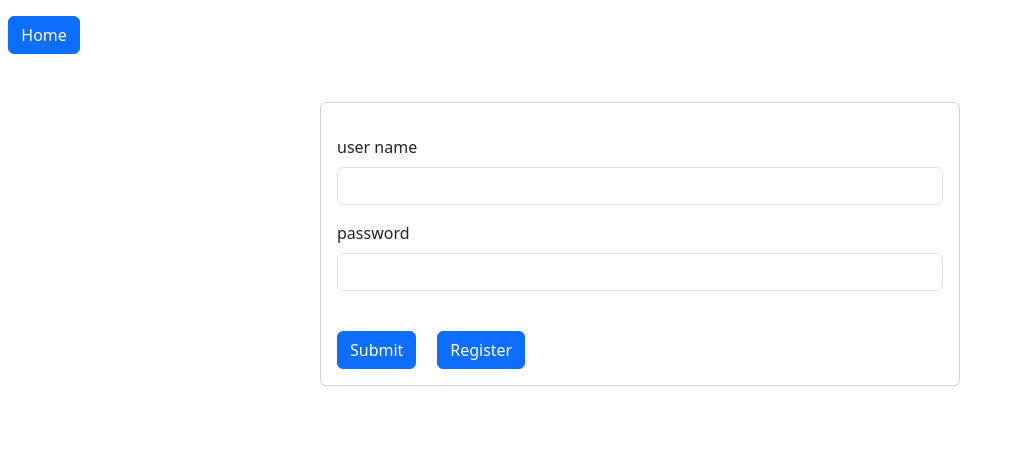
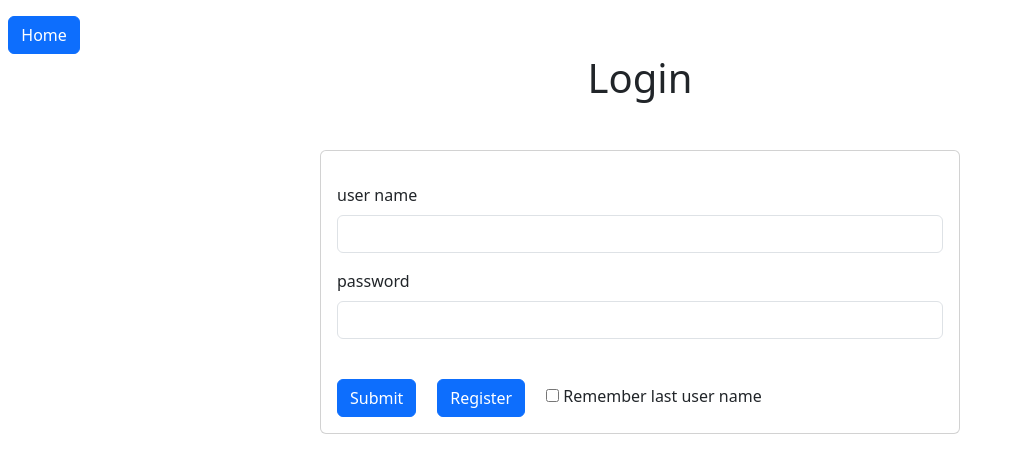
Before and after one commit to cosc481-group2/headstone-tributes, a PHP site: page /login.php in a window 1280 px wide. Shown: the top 473 px of the page, without its empty margins (0-1015 px from the left). Run offline with PHP 8.4, Linux system fonts and the light colour scheme.

Commit message:
added 'remember me' login feature

```diff
--- a/login.php
+++ b/login.php
@@ -1,10 +1,10 @@
 <!DOCTYPE html>
 <script src="https://cdn.jsdelivr.net/npm/bootstrap@5.3.0-alpha1/dist/js/bootstrap.bundle.min.js"
-  integrity="sha384-w76AqPfDkMBDXo30jS1Sgez6pr3x5MlQ1ZAGC+nuZB+EYdgRZgiwxhTBTkF7CXvN" crossorigin="anonymous"></script>
-<script src="https://ajax.googleapis.com/ajax/libs/jquery/3.6.0/jquery.min.js"  ></script>
+    integrity="sha384-w76AqPfDkMBDXo30jS1Sgez6pr3x5MlQ1ZAGC+nuZB+EYdgRZgiwxhTBTkF7CXvN"
+    crossorigin="anonymous"></script>
+<script src="https://ajax.googleapis.com/ajax/libs/jquery/3.6.0/jquery.min.js"></script>
 <script src="login3.js"></script>
 <html lang="en">
-
 
 
 <head>
@@ -14,19 +14,19 @@
     <link href="https://cdn.jsdelivr.net/npm/bootstrap@5.3.0-alpha1/dist/css/bootstrap.min.css" rel="stylesheet"
         integrity="sha384-GLhlTQ8iRABdZLl6O3oVMWSktQOp6b7In1Zl3/Jr59b6EGGoI1aFkw7cmDA6j6gD" crossorigin="anonymous">
     <title>Document</title>
-
     <script>
-                    src="https://ajax.googleapis.com/ajax/libs/jquery/3.6.0/jquery.min.js"; // JQuery
-
-                    $("#submit").click(function(){validateUser();});
-
-
-        // document.getElementById("c2").onclick = toIndex();
-                </script>
-
-
+        $(document).ready(function () {
+            onLoadLogin();
+        });
+    </script>
 
 </head>
+
+<style>
+    h1 {
+        text-align: center;
+    }
+</style>
 
 <body>
     <p>
@@ -34,6 +34,7 @@
     &nbsp
     <a href="index.php" role="button" class="btn btn-primary">Home</a>
 
+    <h1>Login </h1>
     <div class="card w-50 mx-auto my-5">
         <div class="card-body">
             <form action="">
@@ -60,12 +61,13 @@
 
 
                 <div>
-                    <input type="button" value="Submit" id="submit" class="btn btn-primary" onclick="validateUser()"/>
+                    <input type="button" value="Submit" id="submit" class="btn btn-primary" onclick="validateUser()" />
                     &nbsp&nbsp&nbsp
                     <input type="button" value="Register" id="home" class="btn btn-primary" onclick="toRegistation()" />
+                    &nbsp&nbsp&nbsp
+                    <input type="checkbox" id="remember" onclick="rememberCheckBox()">
+                    <label for="remember"> Remember last user name </label>
                 </div>
-
-
 
 
             </form>
--- a/login3.js
+++ b/login3.js
@@ -48,10 +48,40 @@ function validateUser() {
 
     } // end else, success
 
- }); // end username check
+  }); // end username check
 
 } // end validate
 
+function onLoadLogin() {
+  let un = $("#user_name").val(); // use var for global scope
+  let checked = localStorage.getItem("rememberMe");
+
+  let LastUsert = localStorage.getItem("user_name");
+  if (checked != "true") {
+    return
+  }
+  else {
+    if (LastUsert) {
+      $("#user_name").val(LastUsert);
+      document.getElementById("remember").checked = true;
+      console.log('Defaulted to last known user');
+    }
+  }
+}
+
+
+function rememberCheckBox() {
+  let LastUsert = localStorage.getItem("user_name");
+  let checked = document.getElementById("remember").checked;
+  if (checked) {
+    $("#user_name").val(LastUsert);
+    localStorage.setItem("rememberMe", true);
+  }
+  else {
+    $("#user_name").val("");
+    localStorage.setItem("rememberMe", false);
+  }
+}
 
 
 
```
Also changed, not shown: index.php (+18 -10 lines), signup.php (+25 -9 lines).
